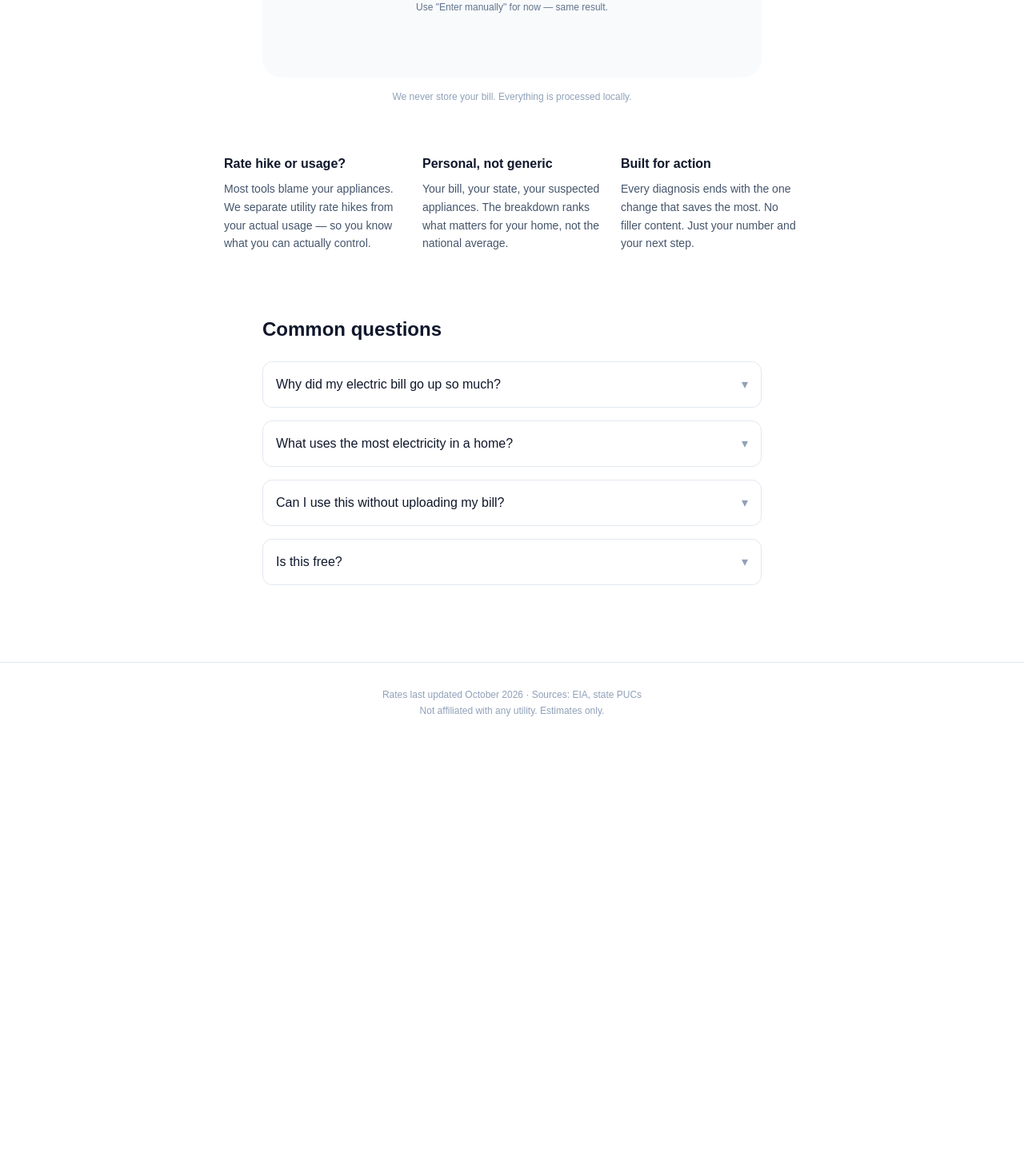
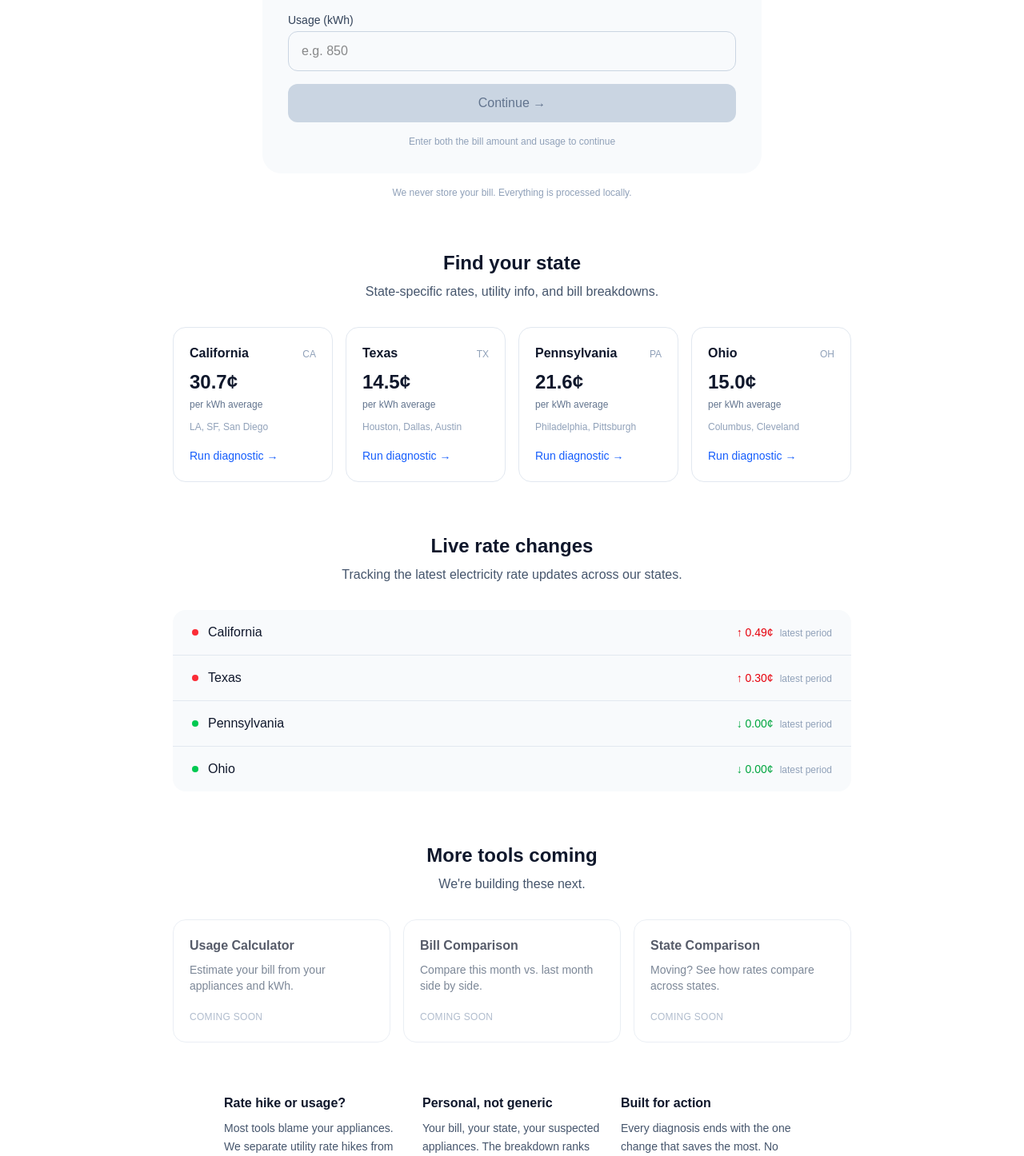
Before and after one commit to Ghalib-1/wattwhy, a Next.js app: page / in a window 1280 px wide. Shown: the part 584-2030 px from the top of the page at 80% size. Before the commit the page ends 1513 px from the top, so only its background shows below. Built offline with nearby package versions, Linux system fonts and the light colour scheme.

Commit message:
fix landing page: loading states, default manual mode, add hub sections

```diff
--- a/app/page.tsx
+++ b/app/page.tsx
@@ -2,15 +2,36 @@
 
 import { useState } from 'react';
 import { useRouter } from 'next/navigation';
+import Link from 'next/link';
+import rates from '@/data/rates.json';
+import rateHistory from '@/data/rates-history.json';
+
+const STATE_INFO: Record<
+  string,
+  { name: string; slug: string; topCities: string }
+> = {
+  CA: { name: 'California', slug: 'california', topCities: 'LA, SF, San Diego' },
+  TX: { name: 'Texas', slug: 'texas', topCities: 'Houston, Dallas, Austin' },
+  PA: {
+    name: 'Pennsylvania',
+    slug: 'pennsylvania',
+    topCities: 'Philadelphia, Pittsburgh',
+  },
+  OH: { name: 'Ohio', slug: 'ohio', topCities: 'Columbus, Cleveland' },
+};
 
 export default function Home() {
   const router = useRouter();
-  const [mode, setMode] = useState<'upload' | 'manual'>('upload');
+  const [mode, setMode] = useState<'upload' | 'manual'>('manual');
   const [total, setTotal] = useState('');
   const [kwh, setKwh] = useState('');
+  const [loading, setLoading] = useState(false);
+
+  const canContinue = total && kwh && !loading;
 
   const handleContinue = () => {
     if (!total || !kwh) return;
+    setLoading(true);
     localStorage.setItem(
       'pending-bill',
       JSON.stringify({ total: parseFloat(total), kwh: parseFloat(kwh) })
@@ -18,15 +39,27 @@ export default function Home() {
     router.push('/diagnose');
   };
 
+  const states = Object.entries(STATE_INFO).map(([code, info]) => {
+    const rate = (rates as Record<string, number>)[code];
+    const history = (rateHistory as any)[code] || [];
+    const latest = history[history.length - 1]?.rate || rate;
+    const previous = history[history.length - 2]?.rate || latest;
+    const delta = latest - previous;
+    return { code, ...info, rate, delta };
+  });
+
   return (
     <main className="min-h-screen bg-white">
+      {/* HERO */}
       <section className="max-w-3xl mx-auto px-6 pt-16 pb-12 text-center">
         <div className="inline-block px-3 py-1 bg-amber-100 text-amber-800 text-xs font-medium rounded-full mb-6">
           Updated for October 2026 rates
         </div>
 
         <h1 className="text-4xl md:text-5xl font-bold text-slate-900 leading-tight">
-          Why is my electric bill<br />so high?
+          Why is my electric bill
+          <br />
+          so high?
         </h1>
 
         <p className="mt-6 text-lg text-slate-600 max-w-xl mx-auto">
@@ -41,6 +74,7 @@ export default function Home() {
         </div>
       </section>
 
+      {/* THE TOOL */}
       <section className="max-w-2xl mx-auto px-6 pb-16">
         <div className="bg-slate-50 rounded-3xl p-6 md:p-8">
           <div className="flex gap-2 mb-6">
@@ -94,11 +128,22 @@ export default function Home() {
               </div>
               <button
                 onClick={handleContinue}
-                disabled={!total || !kwh}
-                className="w-full py-3 bg-slate-900 text-white rounded-xl font-medium hover:bg-slate-700 disabled:opacity-40"
+                disabled={!canContinue}
+                className={`w-full py-3 rounded-xl font-medium transition-all ${
+                  !total || !kwh
+                    ? 'bg-slate-300 text-slate-500 cursor-not-allowed'
+                    : loading
+                    ? 'bg-slate-700 text-white'
+                    : 'bg-slate-900 text-white hover:bg-slate-700 active:scale-[0.98]'
+                }`}
               >
-                Continue →
+                {loading ? 'Loading…' : 'Continue →'}
               </button>
+              {(!total || !kwh) && (
+                <p className="text-xs text-slate-400 text-center">
+                  Enter both the bill amount and usage to continue
+                </p>
+              )}
             </div>
           ) : (
             <div className="text-center py-12 text-slate-500">
@@ -115,6 +160,123 @@ export default function Home() {
         </p>
       </section>
 
+      {/* STATE GRID */}
+      <section className="max-w-4xl mx-auto px-6 pb-16">
+        <div className="text-center mb-8">
+          <h2 className="text-2xl font-bold text-slate-900 mb-2">
+            Find your state
+          </h2>
+          <p className="text-slate-600">
+            State-specific rates, utility info, and bill breakdowns.
+          </p>
+        </div>
+
+        <div className="grid sm:grid-cols-2 lg:grid-cols-4 gap-4">
+          {states.map((s) => (
+            <Link
+              key={s.code}
+              href={`/${s.slug}`}
+              className="block bg-white border border-slate-200 rounded-2xl p-5 hover:border-blue-400 hover:shadow-md transition"
+            >
+              <div className="flex items-baseline justify-between mb-2">
+                <h3 className="font-semibold text-slate-900">{s.name}</h3>
+                <span className="text-xs text-slate-400">{s.code}</span>
+              </div>
+              <p className="text-2xl font-bold text-slate-900 mb-1">
+                {(s.rate * 100).toFixed(1)}¢
+              </p>
+              <p className="text-xs text-slate-500 mb-3">per kWh average</p>
+              <p className="text-xs text-slate-400 mb-4">{s.topCities}</p>
+              <span className="text-sm text-blue-600 font-medium">
+                Run diagnostic →
+              </span>
+            </Link>
+          ))}
+        </div>
+      </section>
+
+      {/* RATE WATCH */}
+      <section className="max-w-4xl mx-auto px-6 pb-16">
+        <div className="text-center mb-8">
+          <h2 className="text-2xl font-bold text-slate-900 mb-2">
+            Live rate changes
+          </h2>
+          <p className="text-slate-600">
+            Tracking the latest electricity rate updates across our states.
+          </p>
+        </div>
+
+        <div className="bg-slate-50 rounded-2xl divide-y divide-slate-200">
+          {states.map((s) => (
+            <div
+              key={s.code}
+              className="flex items-center justify-between px-6 py-4"
+            >
+              <div className="flex items-center gap-3">
+                <span
+                  className={`w-2 h-2 rounded-full ${
+                    s.delta > 0 ? 'bg-red-500' : 'bg-green-500'
+                  }`}
+                />
+                <span className="text-slate-900 font-medium">{s.name}</span>
+              </div>
+              <div className="text-right">
+                <span
+                  className={`text-sm font-medium ${
+                    s.delta > 0 ? 'text-red-600' : 'text-green-600'
+                  }`}
+                >
+                  {s.delta > 0 ? '↑' : '↓'}{' '}
+                  {Math.abs(s.delta * 100).toFixed(2)}¢
+                </span>
+                <span className="text-xs text-slate-400 ml-2">
+                  latest period
+                </span>
+              </div>
+            </div>
+          ))}
+        </div>
+      </section>
+
+      {/* COMING SOON */}
+      <section className="max-w-4xl mx-auto px-6 pb-16">
+        <div className="text-center mb-8">
+          <h2 className="text-2xl font-bold text-slate-900 mb-2">
+            More tools coming
+          </h2>
+          <p className="text-slate-600">We&apos;re building these next.</p>
+        </div>
+
+        <div className="grid sm:grid-cols-3 gap-4">
+          {[
+            {
+              title: 'Usage Calculator',
+              desc: 'Estimate your bill from your appliances and kWh.',
+            },
+            {
+              title: 'Bill Comparison',
+              desc: 'Compare this month vs. last month side by side.',
+            },
+            {
+              title: 'State Comparison',
+              desc: 'Moving? See how rates compare across states.',
+            },
+          ].map((f) => (
+            <div
+              key={f.title}
+              className="bg-white border border-slate-200 rounded-2xl p-5 opacity-70"
+            >
+              <h3 className="font-semibold text-slate-900 mb-2">{f.title}</h3>
+              <p className="text-sm text-slate-600 mb-4">{f.desc}</p>
+              <span className="text-xs text-slate-400 font-medium uppercase tracking-wide">
+                Coming soon
+              </span>
+            </div>
+          ))}
+        </div>
+      </section>
+
+      {/* WHY */}
       <section className="max-w-3xl mx-auto px-6 pb-20">
         <div className="grid md:grid-cols-3 gap-6">
           {[
@@ -139,8 +301,11 @@ export default function Home() {
         </div>
       </section>
 
+      {/* FAQ */}
       <section className="max-w-2xl mx-auto px-6 pb-24">
-        <h2 className="text-2xl font-bold text-slate-900 mb-6">Common questions</h2>
+        <h2 className="text-2xl font-bold text-slate-900 mb-6">
+          Common questions
+        </h2>
         <div className="space-y-4">
           {[
             {
@@ -170,7 +335,9 @@ export default function Home() {
                   ▾
                 </span>
               </summary>
-              <p className="mt-3 text-sm text-slate-600 leading-relaxed">{f.a}</p>
+              <p className="mt-3 text-sm text-slate-600 leading-relaxed">
+                {f.a}
+              </p>
             </details>
           ))}
         </div>
@@ -178,7 +345,9 @@ export default function Home() {
 
       <footer className="border-t border-slate-200 py-8 text-center text-xs text-slate-400">
         <p>Rates last updated October 2026 · Sources: EIA, state PUCs</p>
-        <p className="mt-1">Not affiliated with any utility. Estimates only.</p>
+        <p className="mt-1">
+          Not affiliated with any utility. Estimates only.
+        </p>
       </footer>
     </main>
   );
```
